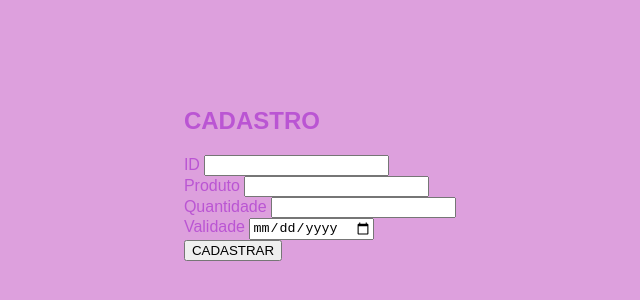
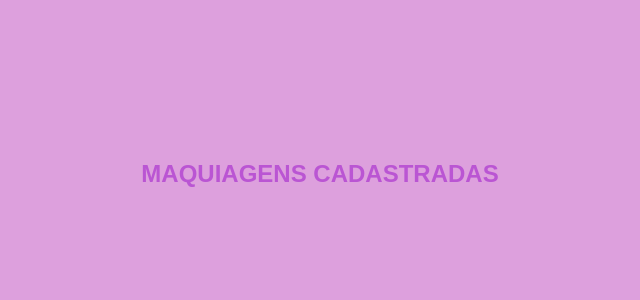
Before and after one commit to clarabaida2008/1023A-backend, a website: page lista.html in a window 1280 px wide. Shown: the part 246-546 px from the top of the page, without its empty margins (340-980 px from the left). Drawn offline with Linux system fonts and the light colour scheme; a web font is replaced by a local one.

Commit message:
Mudança nome dos arquivos Adicionando arquivo cadastroesmalte.html

```diff
--- a/lista.html
+++ b/lista.html
@@ -30,22 +30,8 @@
 
 <body>
     <div id=caixa>
-        <h2>CADASTRO</h2>
-        <form onsubmit="event.preventDefault();trataform()">
-            <label for="id">ID</label>
-            <input type="text" id="id" name="id"><br>
+        <h2>MAQUIAGENS CADASTRADAS</h2>
 
-            <label for="nome_produto">Produto</label>
-            <input type="text" id="nome_produto" name="nome_produto"><br>
-
-            <label for="quantidade_produto">Quantidade</label>
-            <input type="text" id="quantidade_produto" name="quantidade_produto"><br>
-
-            <label for="validade">Validade</label>
-            <input type="date" id="validade" name="validade"><br>
-
-            <div id="botao"><input type="submit" value="CADASTRAR"></div>
-        </form>
     </div>
 
 
```
Also changed, not shown: index.html (+1 -1 lines), cadastroesmalte.html (added), cadastromaquiagem.html (renamed from cadastro.html).
